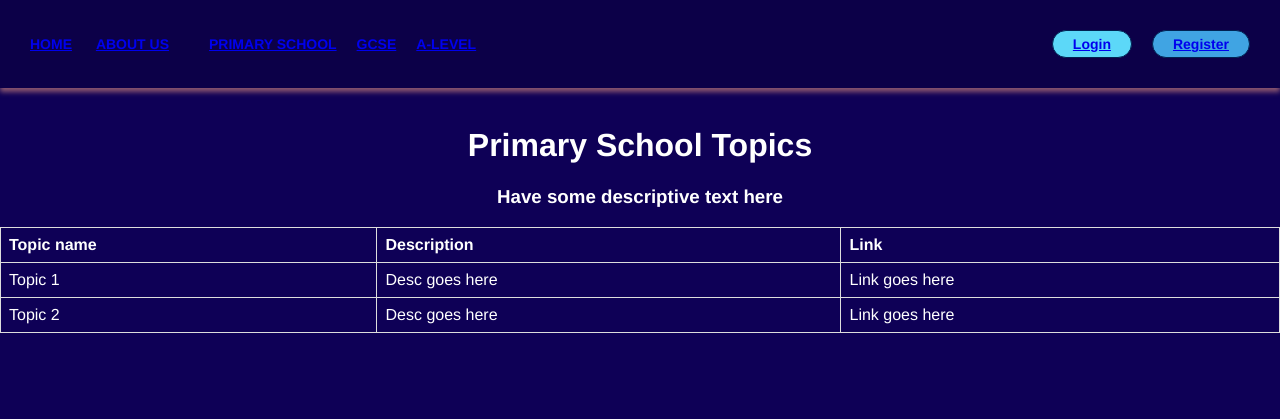
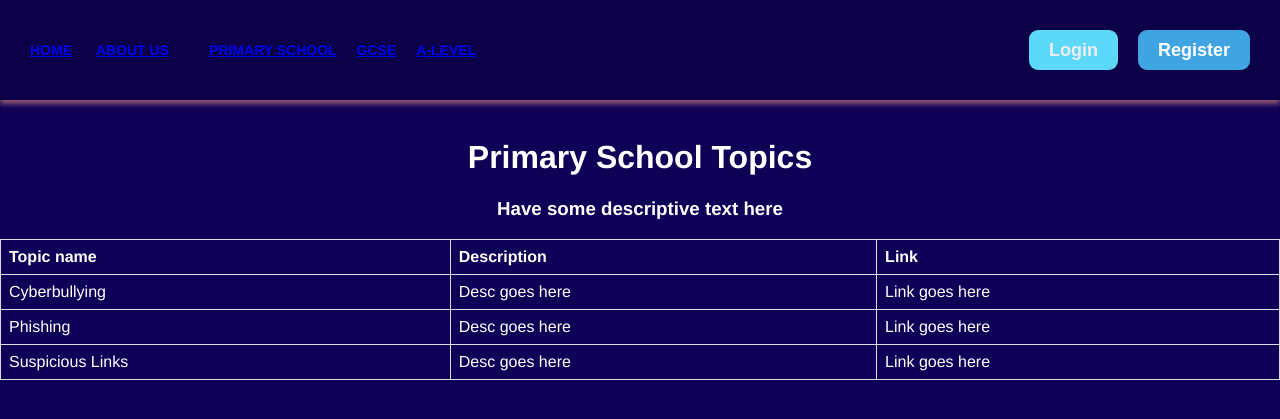
Before and after one commit to jonnyjames10/university_project, a Flask app: page /primary_school in a window 1280 px wide. Shown: the top 419 px of the page. Run offline with Flask 2, Linux system fonts and the light colour scheme; some web fonts are replaced.

Commit message:
Changed few CSS features and added basic topics I would like to teach, can change though

```diff
--- a/education/static/style.css
+++ b/education/static/style.css
@@ -65,13 +65,38 @@ h3 {
     font-weight: 600;
 }
 
+.login:hover,
+.register:hover {
+    opacity: 0.6;
+    transition-duration: 0.3s;
+}
+
 .login {
     background-color: #5cd8f8;
+    border-radius: 9px;
+    border: 0;
+    box-sizing: border-box;
+    color: #eee;
+    cursor: pointer;
+    font-size: 18px;
+    height: 40px;
+    outline: 0;
+    text-align: center;
+    width: 100%;
 }
 
 .register {
     background-color: rgb(64, 164, 227);
     color: white;
+    border-radius: 9px;
+    border: 0;
+    box-sizing: border-box;
+    cursor: pointer;
+    font-size: 18px;
+    height: 40px;
+    outline: 0;
+    text-align: center;
+    width: 100%;
 }
 
 .register:hover {
@@ -79,7 +104,7 @@ h3 {
 }
 
 .login:hover {
-    background-color: rgba(0, 0, 0, 0.06)
+    background-color: rgba(0, 0, 0, 0.6)
 }
 
 .form {
--- a/education/templates/a_level.html
+++ b/education/templates/a_level.html
@@ -10,12 +10,12 @@
             <th>Link</th>
         </tr>
         <tr>
-            <td>Topic 1</td>
+            <td>Encryption</td>
             <td>Desc goes here</td>
             <td>Link goes here</td>
         </tr>
         <tr>
-            <td>Topic 2</td>
+            <td>IP Addressing</td>
             <td>Desc goes here</td>
             <td>Link goes here</td>
         </tr>
--- a/education/templates/gcse.html
+++ b/education/templates/gcse.html
@@ -10,12 +10,12 @@
             <th>Link</th>
         </tr>
         <tr>
-            <td>Topic 1</td>
+            <td>Different Types of Cyberattacks</td>
             <td>Desc goes here</td>
             <td>Link goes here</td>
         </tr>
         <tr>
-            <td>Topic 2</td>
+            <td>Network Security</td>
             <td>Desc goes here</td>
             <td>Link goes here</td>
         </tr>
--- a/education/templates/layout.html
+++ b/education/templates/layout.html
@@ -22,8 +22,17 @@
                 <p>Welcome, {{ current_user.first_name }}</p>
                 <div class="navbar_item"><a href="{{ url_for('logout') }}">Logout</a></div>
             {% else %}
-                <div class="login"><a href="{{ url_for('login') }}">Login</a></div>
-                <div class="register"><a href="{{ url_for('register') }}">Register</a></div>
+
+                <div>
+                    <form action="{{ url_for('login') }}">
+                        <button class="login">Login</button>
+                    </form>
+                </div>
+                <div>
+                    <form action="{{ url_for('register') }}">
+                        <button class="register">Register</button>
+                    </form>
+                </div>
             {% endif %}
             </div>
         </div>
--- a/education/templates/login.html
+++ b/education/templates/login.html
@@ -19,7 +19,9 @@
         <button type="text" class="submit">Log In</button>
     </form>
     <br>
-    <div class="register"><a href="{{ url_for('register') }}">Register</a></div>
+    <form action="{{ url_for('register') }}">
+        <button class="register">Register</button>
+    </form>
     <br>
     <div class="subtitle">Forgotten your password?</div>
 </div>
--- a/education/templates/primary_school.html
+++ b/education/templates/primary_school.html
@@ -10,12 +10,17 @@
             <th>Link</th>
         </tr>
         <tr>
-            <td>Topic 1</td>
+            <td>Cyberbullying</td>
             <td>Desc goes here</td>
             <td>Link goes here</td>
         </tr>
         <tr>
-            <td>Topic 2</td>
+            <td>Phishing</td>
+            <td>Desc goes here</td>
+            <td>Link goes here</td>
+        </tr>
+        <tr>
+            <td>Suspicious Links</td>
             <td>Desc goes here</td>
             <td>Link goes here</td>
         </tr>
--- a/education/templates/register.html
+++ b/education/templates/register.html
@@ -56,7 +56,9 @@
             <button type="text" class="submit">Register</button>
         </form>
         <br>
-        <div class="login"><a href="{{ url_for('login') }}">Log In</a></div>
+        <form action="{{ url_for('login') }}">
+            <button class="login">Log in</button>
+        </form>
         <br>
         <div class="subtitle">Forgotten your password?</div>
     </div>
```
